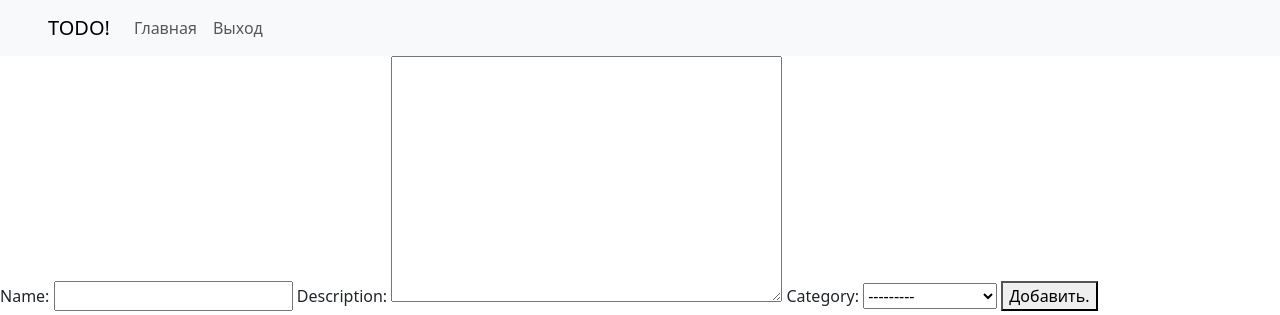
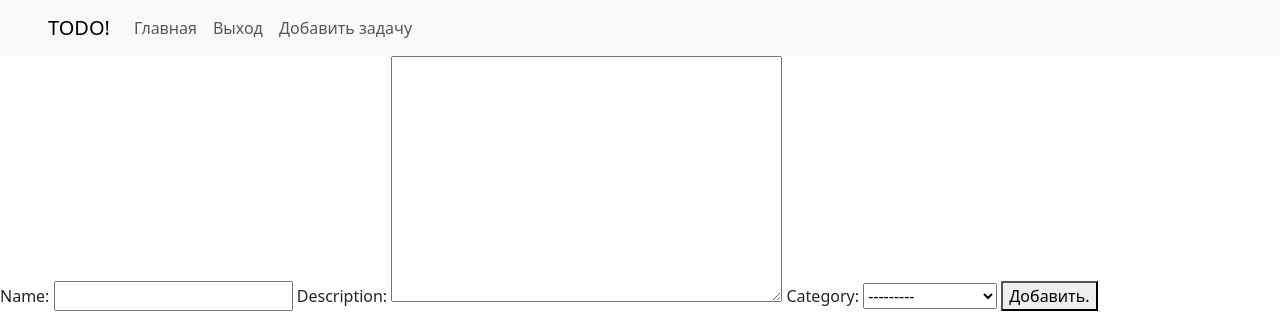
Before and after one commit to UsenUtebayev/to-do-django, a Django app: page /add-task/ in a window 1280 px wide. Shown: the top 315 px of the page. Run offline with Django 4.2, Linux system fonts and the light colour scheme; a user stored in the database is signed in; data comes from the database, SQL or seed files in the repository.

Commit message:
-fix: _inc fix

```diff
--- a/templates/inc/_nav.html
+++ b/templates/inc/_nav.html
@@ -15,6 +15,9 @@
                 <li class="nav-item">
                     <a class="nav-link" href="{% url 'logout' %}">Выход</a>
                 </li>
+                <li class="nav-item">
+                    <a class="nav-link" href="{% url 'add-task' %}">Добавить задачу</a>
+                </li>
             {% else %}
                 <li class="nav-item">
                     <a class="nav-link" href="{% url 'login' %}">Вход</a>
@@ -22,7 +25,6 @@
                 <li class="nav-item">
                     <a class="nav-link" href="{% url 'registration' %}">Зарегистрироваться</a>
                 </li>
-
             {% endif %}
         </ul>
     </div>
--- a/templates/index.html
+++ b/templates/index.html
@@ -3,11 +3,7 @@
 {% block content %}
 
     <div>
-        {% if username %}
-            <a href="{% url 'add-task' %}">Добавить задачу</a>
-        {% else %}
-            <p> Чтобы добавлять задачи нужно быть авторизованным!</p>
-        {% endif %}
+
         {% for i in page_obj %}
             <h4>{{ i.category }} : {{ i.name }}</h4>
             <p>{{ i.description }}
```
